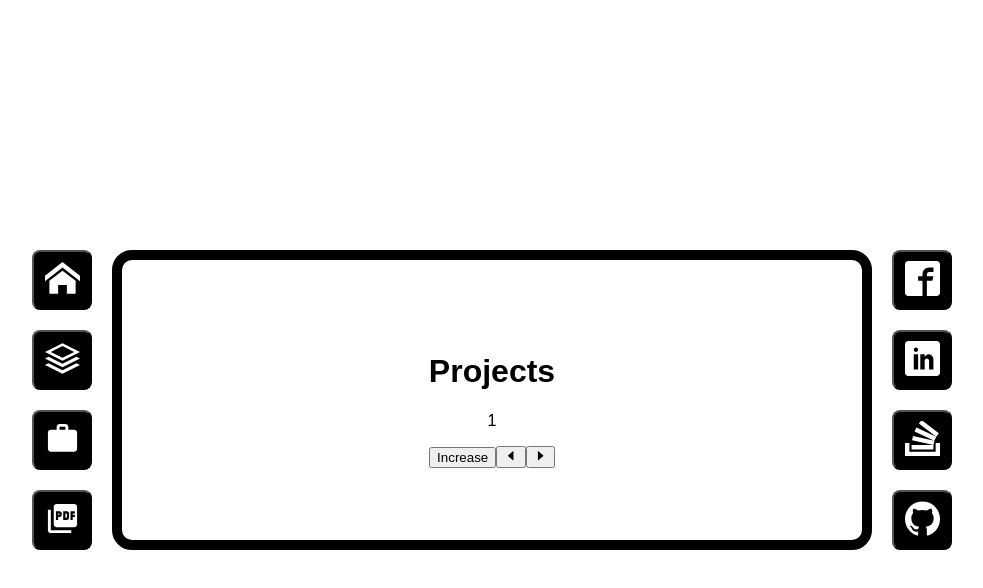
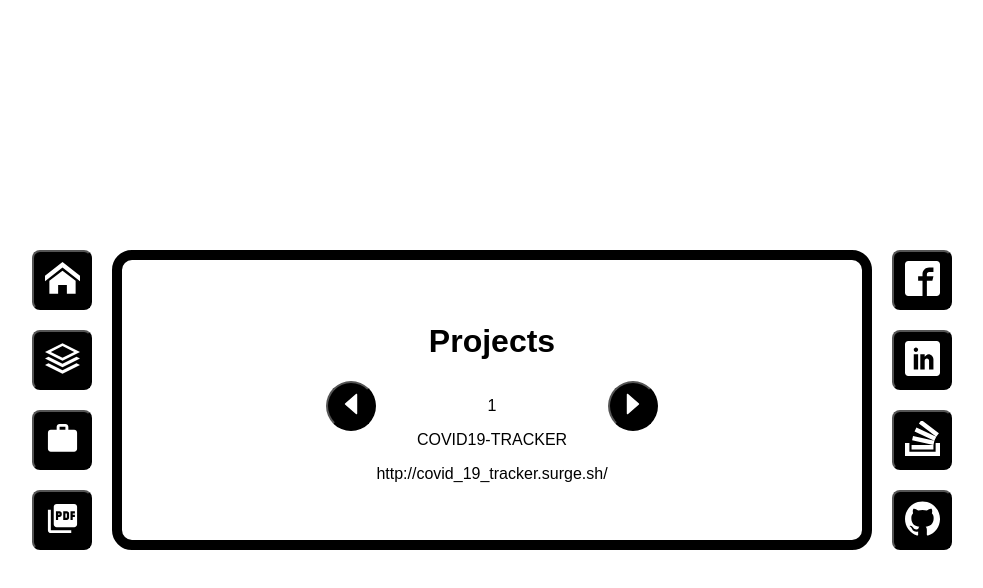
Before and after one commit to EhsanShakil/EhsanShakil.github.io, a React (Create React App) app: page / in a window 1280 px wide. Both pictures are taken after a click on the button 210 px from the left and 440 px from the top of the page. Shown: the top 588 px of the page, without its empty margins (148-1131 px from the left). Built offline with nearby package versions, Linux system fonts and the light colour scheme.

Commit message:
Updating

```diff
--- a/src/App.css
+++ b/src/App.css
@@ -75,3 +75,12 @@ a:hover {
   display: flex;
   flex-direction: row;
 }
+.arrow {
+  background-color: black;
+  color: white;
+  border-radius: 50px;
+  width: 50px;
+  height: 50px;
+  outline: none;
+  cursor: pointer;
+}
--- a/src/components/Projects.js
+++ b/src/components/Projects.js
@@ -2,18 +2,39 @@ import React, { useState } from "react";
 import { AiFillCaretLeft, AiFillCaretRight } from "react-icons/ai";
 
 const Projects = () => {
+  let [projects, setProjects] = useState([
+    {
+      id: 1,
+      project_name: "COVID19-TRACKER",
+      url: "http://covid_19_tracker.surge.sh/",
+    },
+    {
+      id: 2,
+      project_name: "QUIZ-APP",
+      url: "https://quiz-app-project.netlify.app/",
+    },
+  ]);
   let [number, setNumber] = useState(1);
   return (
     <div className="projects">
       <h1>Projects</h1>
-      <p>{number}</p>
-      <button onClick={() => setNumber(++number)}>Increase</button>
-      <button onClick={() => setNumber(--number)}>
-        <AiFillCaretLeft />
-      </button>
-      <button onClick={() => setNumber(++number)}>
-        <AiFillCaretRight />
-      </button>
+      <div className="project">
+        <button className="arrow" onClick={() => setNumber(--number)}>
+          <AiFillCaretLeft size="30" />
+        </button>
+        {projects
+          .filter((project) => project.id === number)
+          .map((project, index) => (
+            <div key={index}>
+              <p>{project.id}</p>
+              <p>{project.project_name}</p>
+              <p>{project.url}</p>
+            </div>
+          ))}
+        <button className="arrow" onClick={() => setNumber(++number)}>
+          <AiFillCaretRight size="30" />
+        </button>
+      </div>
     </div>
   );
 };
```
Also changed, not shown: 10 other files (tests, documents, lock files or other folders).
